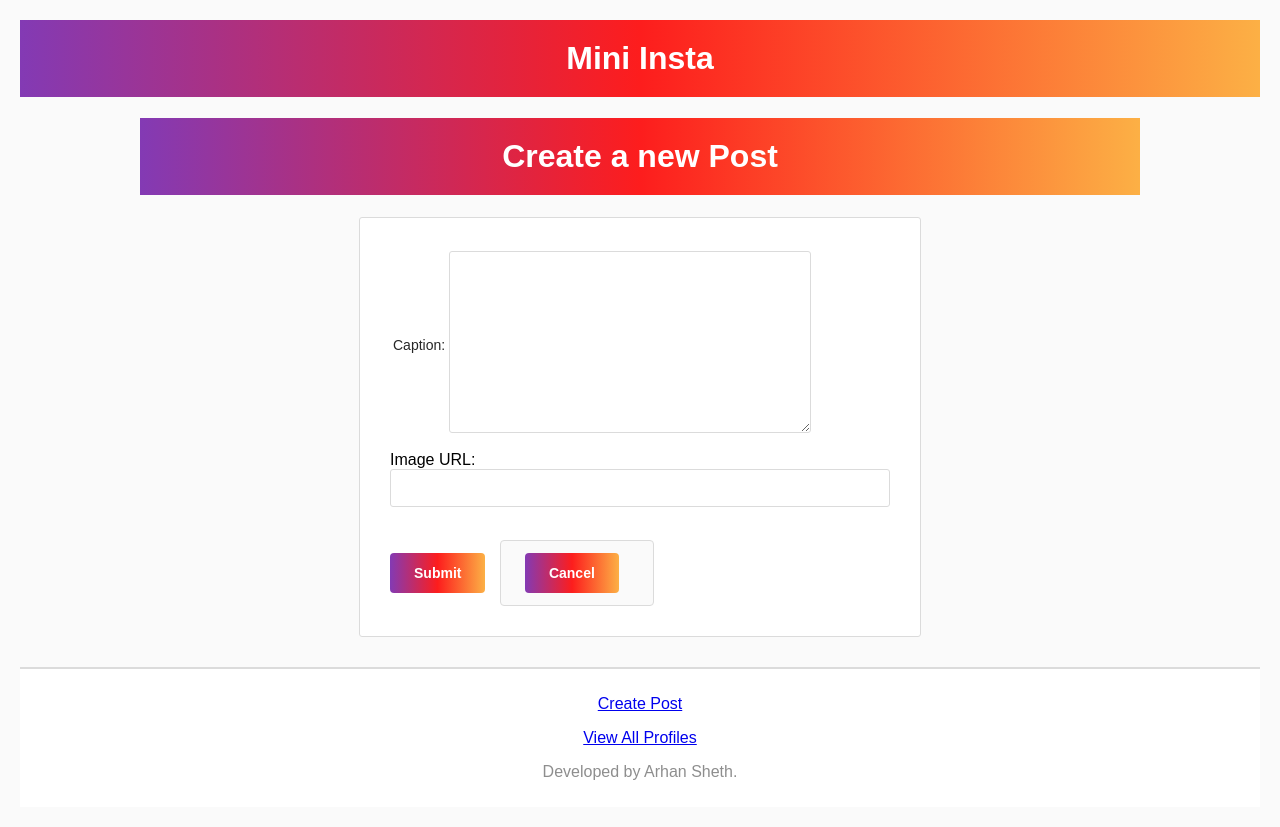
After one commit to thearhansheth/cs412, a Django app: page /miniinsta/profile/1/create_post in a window 1280 px wide. The commit adds this page. Run offline with Django 5.2, Linux system fonts and the light colour scheme; data comes from the database, SQL or seed files in the repository; both versions use the stored data as it was after the commit; lists and menus that the app fills with data are empty.

Commit message:
Completed assignment4, ready for submission

```diff
--- a/miniinsta/admin.py
+++ b/miniinsta/admin.py
@@ -1,5 +1,8 @@
 from django.contrib import admin
 
 # Register your models here.
-from .models import Profile
+from .models import *
+
 admin.site.register(Profile)
+admin.site.register(Post)
+admin.site.register(Photo)
--- /dev/null
+++ b/miniinsta/forms.py
@@ -0,0 +1,17 @@
+# File: miniinsta/forms.py
+# Author: Arhan Sheth, 2/20/2026
+# Email: aksheth@bu.edu
+# Description: forms.py for Mini Insta
+
+from django import forms
+from .models import *
+
+class CreatePostForm(forms.ModelForm):
+    """Form to add a post to the database
+    """
+
+    class Meta:
+        """Associate this form with a model from our database.
+        """
+        model = Post
+        fields = ['caption']
--- a/miniinsta/models.py
+++ b/miniinsta/models.py
@@ -4,6 +4,7 @@
 # Description: models.py for Mini Insta
 
 from django.db import models
+from django.urls import reverse
 
 # Create your models here.
 class Profile(models.Model):
@@ -21,3 +22,42 @@ class Profile(models.Model):
         """Return a string representation of this model instance.
         """
         return f'{self.username}: {self.display_name}'
+
+    def get_all_posts(self):
+        """Return a queryset of posts about this Profile
+        """
+        posts = Post.objects.filter(profile=self).order_by('timestamp')
+        return posts
+
+class Post(models.Model):
+    """Encapsulate the data of a post
+    """
+    # foreign key
+    profile = models.ForeignKey(Profile, on_delete=models.CASCADE)
+    timestamp = models.DateTimeField(auto_now=True)
+    caption = models.TextField(blank=True)
+
+    def __str__(self):
+        """Return a string representation of this model instance
+        """
+        return f'{self.profile} {self.caption}'
+
+    def get_all_photos(self):
+        """Return a queryset of photos about this post
+        """
+        photos = Photo.objects.filter(post=self)
+        return photos
+
+class Photo(models.Model):
+    """Encapsulate the data attributes of an image associated with a Post
+    """
+
+    # foreign key
+    post = models.ForeignKey(Post, on_delete=models.CASCADE)
+    image_url = models.URLField(blank=True)
+    timestamp = models.DateTimeField(auto_now=True)
+
+    def __str__(self):
+        """Return a string representation of this model instance
+        """
+        return f'{self.post}'
--- a/miniinsta/templates/miniinsta/base.html
+++ b/miniinsta/templates/miniinsta/base.html
@@ -18,8 +18,11 @@ Description: Base page for Mini Insta -->
         </div>
     </body>
     <footer>
-<!-- Redirects user to all profiles -->
-      <p><a href="{% url 'show_all_profiles' %}">View All Profiles</a></p>
-      <p>Developed by Arhan Sheth.</p>
+    <!-- Redirects user to all profiles -->
+        {% if profile %}
+        <p><a href="{% url 'create_post' profile.pk %}">Create Post</a></p>
+        {% endif %}
+        <p><a href="{% url 'show_all_profiles' %}">View All Profiles</a></p>
+        <p>Developed by Arhan Sheth.</p>
     </footer>
 </html>
--- /dev/null
+++ b/miniinsta/templates/miniinsta/create_post_form.html
@@ -0,0 +1,23 @@
+<!--
+File: templates/miniinsta/create_post_form.html
+Author: Arhan Sheth, 2/20/2026
+Email: aksheth@bu.edu
+Description: Create Post Form page for Mini Insta -->
+
+
+{% extends 'miniinsta/base.html' %}
+{% block content %}
+<div id="create-post-form">
+    <h1>Create a new Post</h1>
+    <form action="{% url 'create_post' profile.pk %}" method="POST">
+        {% csrf_token %}
+        <table>
+            {{ form.as_table }}
+        </table>
+        Image URL: <input type="text" name="image_url" value="">
+        <br><br>
+        <input type="submit" name="submit" value="Submit">
+        <a href="{% url 'show_profile' profile.pk %}"><button type="button">Cancel</button></a>
+    </form>
+</div>
+{% endblock %}
--- a/miniinsta/urls.py
+++ b/miniinsta/urls.py
@@ -11,4 +11,6 @@ urlpatterns = [
     path(r'', ProfileListView.as_view(), name="show_all_profiles"),
     path(r'show_all_profiles', ProfileListView.as_view(), name="show_all_profiles"),
     path(r'profile/<int:pk>/', ProfileDetailView.as_view(), name='show_profile'),
+    path('post/<int:pk>', PostDetailView.as_view(), name='show_post'),
+    path(r'profile/<int:pk>/create_post', CreatePostView.as_view(), name="create_post"),
 ]
--- a/miniinsta/views.py
+++ b/miniinsta/views.py
@@ -5,8 +5,9 @@
 
 
 from django.shortcuts import render
-from django.views.generic import ListView, DetailView
-from .models import Profile
+from django.views.generic import ListView, DetailView, CreateView
+from miniinsta.forms import CreatePostForm
+from .models import *
 # Create your views here.
 
 class ProfileListView(ListView):
@@ -16,8 +17,51 @@ class ProfileListView(ListView):
     context_object_name = 'profiles'
 
 class ProfileDetailView(DetailView):
-    '''Display a single profile.'''
+    """Display a single profile
+    """
 
     model = Profile
     template_name = "miniinsta/show_profile.html"
-    context_object_name = "profile" # note singular variable name
+    context_object_name = "profile"
+
+
+class PostDetailView(DetailView):
+    """Display a single post
+    """
+
+    model = Post
+    template_name = "miniinsta/show_post.html"
+    context_object_name = "post"
+
+class CreatePostView(CreateView):
+    """A view to handle creation of a new Post
+        --> Display the html form to the user (GET)
+        --> Process form submission and store the new post object (POST)
+    """
+
+    form_class = CreatePostForm
+    template_name = "miniinsta/create_post_form.html"
+
+    def get_context_data(self, **kwargs):
+        """override the built in get_context_data to populate fields
+        """
+        context = super().get_context_data(**kwargs)
+        context["profile"] = Profile.objects.get(pk=self.kwargs['pk'])
+        return context
+
+    def form_valid(self, form):
+        """validate incoming create post form
+        """
+        profile = Profile.objects.get(pk=self.kwargs['pk'])
+        form.instance.profile = profile
+        image_url = self.request.POST.get('image_url')
+        post = form.save()
+        if image_url:
+            Photo.objects.create(post=post, image_url=image_url)
+        return super().form_valid(form)
+
+
+    def get_success_url(self):
+        """redirect to the new Post’s detail page
+        """
+        return reverse("show_post", kwargs={"pk": self.object.pk})
--- a/static/miniinsta.css
+++ b/static/miniinsta.css
@@ -97,3 +97,205 @@ footer {
     font-weight: normal;
     color: #8e8e8e;
 }
+
+/* Profile posts grid */
+#profile-posts {
+    display: grid;
+    grid-template-columns: repeat(3, 1fr);
+    gap: 4px;
+    max-width: 935px;
+    margin: 20px auto 0;
+    padding: 0;
+}
+
+#profile-posts a {
+    position: relative;
+    display: block;
+    overflow: hidden;
+    width: 100%;
+}
+
+#profile-posts img {
+    width: 100%;
+    height: 100%;
+    aspect-ratio: 1 / 1;
+    object-fit: cover;
+    display: block;
+    transition: opacity 0.2s;
+}
+
+#profile-posts a:hover img {
+    opacity: 0.85;
+}
+
+#profile-posts p {
+    display: none;
+}
+
+/* Post detail page */
+#post-detail {
+    max-width: 600px;
+    margin: 20px auto;
+    padding: 20px;
+    background-color: white;
+    border: 1px solid #dbdbdb;
+    border-radius: 3px;
+}
+
+#post-detail h2 {
+    font-size: 16px;
+    font-weight: 600;
+    margin-bottom: 8px;
+    color: #262626;
+}
+
+#post-detail h2 a {
+    color: #262626;
+    text-decoration: none;
+}
+
+#post-detail h2 a:hover {
+    color: #0095f6;
+}
+
+#post-detail p {
+    color: #8e8e8e;
+    margin: 4px 0;
+    font-size: 14px;
+}
+
+#post-detail > p:first-of-type {
+    color: #262626;
+    font-size: 15px;
+    margin: 12px 0;
+}
+
+#post-photos {
+    margin-top: 12px;
+}
+
+#post-photos img {
+    width: 100%;
+    max-width: 600px;
+    margin-bottom: 8px;
+    border-radius: 3px;
+    object-fit: cover;
+}
+
+/* Create post form */
+form {
+    max-width: 500px;
+    margin: 20px auto;
+    padding: 30px;
+    background-color: white;
+    border: 1px solid #dbdbdb;
+    border-radius: 3px;
+}
+
+form h2 {
+    color: #262626;
+    font-size: 20px;
+    margin-bottom: 20px;
+    text-align: center;
+}
+
+form label {
+    display: block;
+    color: #262626;
+    font-weight: 500;
+    margin-bottom: 8px;
+    font-size: 14px;
+}
+
+form input[type="text"],
+form input[type="url"],
+form textarea,
+form select {
+    width: 100%;
+    padding: 10px;
+    border: 1px solid #dbdbdb;
+    border-radius: 3px;
+    font-size: 14px;
+    margin-bottom: 15px;
+    font-family: inherit;
+    box-sizing: border-box;
+}
+
+form textarea {
+    resize: vertical;
+    min-height: 80px;
+}
+
+form input:focus,
+form textarea:focus,
+form select:focus {
+    outline: none;
+    border-color: #0095f6;
+}
+
+form button,
+form input[type="submit"] {
+    background: linear-gradient(to right, #833ab4, #fd1d1d, #fcb045);
+    color: white;
+    border: none;
+    padding: 12px 24px;
+    border-radius: 4px;
+    cursor: pointer;
+    font-size: 14px;
+    font-weight: 600;
+    margin-right: 10px;
+    transition: opacity 0.2s;
+}
+
+form button:hover,
+form input[type="submit"]:hover {
+    opacity: 0.9;
+}
+
+form a {
+    display: inline-block;
+    padding: 12px 24px;
+    background-color: #fafafa;
+    color: #262626;
+    text-decoration: none;
+    border-radius: 4px;
+    border: 1px solid #dbdbdb;
+    font-size: 14px;
+    font-weight: 600;
+    transition: background-color 0.2s;
+}
+
+form a:hover {
+    background-color: #efefef;
+}
+
+/* Navigation links */
+nav {
+    text-align: center;
+    margin: 20px 0;
+}
+
+nav a {
+    color: #0095f6;
+    text-decoration: none;
+    font-weight: 500;
+    margin: 0 10px;
+    transition: color 0.2s;
+}
+
+nav a:hover {
+    color: #00376b;
+}
+
+/* Responsive design */
+@media (max-width: 768px) {
+    #profile-posts {
+        grid-template-columns: repeat(2, 1fr);
+    }
+}
+
+@media (max-width: 480px) {
+    #profile-posts {
+        grid-template-columns: 1fr;
+    }
+}
```
Also changed, not shown: miniinsta/templates/miniinsta/show_post.html (added, +23 -0 lines), miniinsta/templates/miniinsta/show_profile.html (+22 -1 lines), db.sqlite3, miniinsta/migrations/0002_post_photo.py (added), 1 other file.
